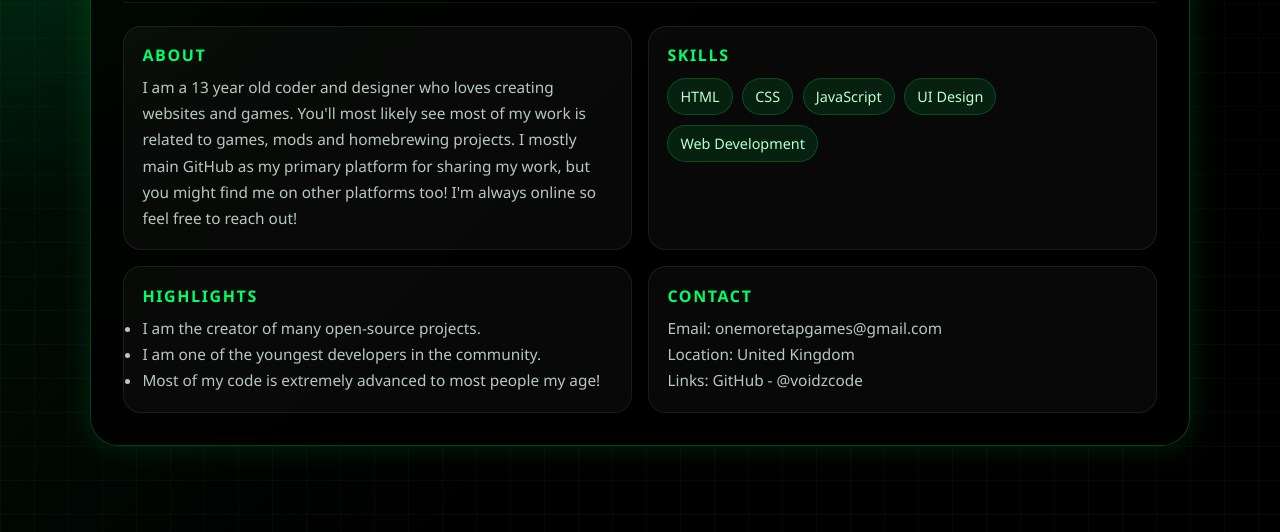
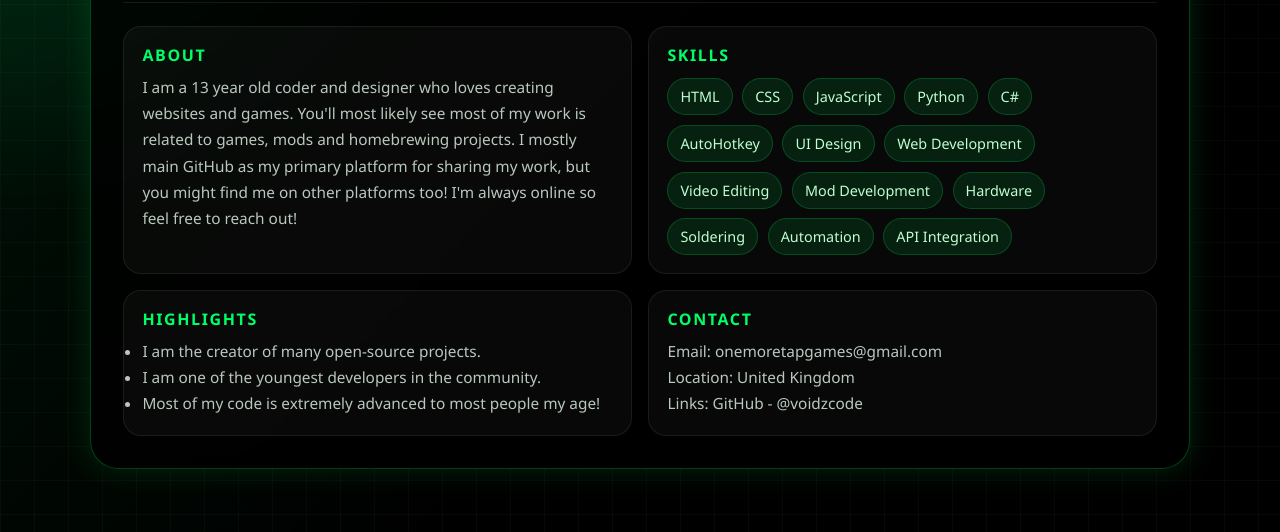
Before and after one commit to voidzcode/voidzcode.github.io, a plain HTML site: page about me/index.html in a window 1280 px wide. Shown: the part 268-800 px from the top of the page. Drawn offline with Linux system fonts and the light colour scheme.

Commit message:
Add additional skills to About Me page
Expand the skills chips in about me/index.html by adding new entries: Python, C#, AutoHotkey, Video Editing, Mod Development, Hardware, Soldering, Automation, and API Integration. Preserves the existing card structure and styling.

```diff
--- a/about me/index.html
+++ b/about me/index.html
@@ -261,11 +261,20 @@
             <section class="card">
                 <h2>skills</h2>
                 <div class="chips">
-                    <span>HTML</span>
-                    <span>CSS</span>
-                    <span>JavaScript</span>
-                    <span>UI Design</span>
-                    <span>Web Development</span>
+<span>HTML</span>
+<span>CSS</span>
+<span>JavaScript</span>
+<span>Python</span>
+<span>C#</span>
+<span>AutoHotkey</span>
+<span>UI Design</span>
+<span>Web Development</span>
+<span>Video Editing</span>
+<span>Mod Development</span>
+<span>Hardware</span>
+<span>Soldering</span>
+<span>Automation</span>
+<span>API Integration</span>
                 </div>
             </section>
 
```
